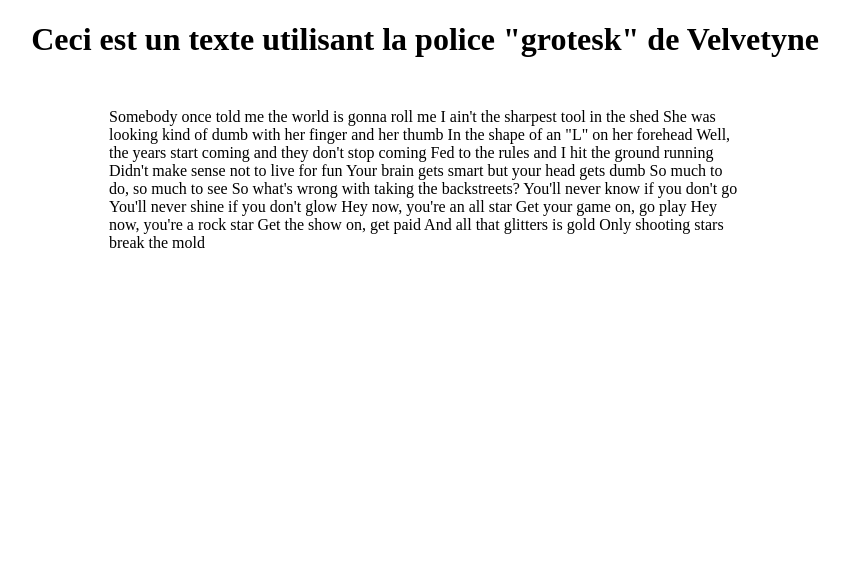
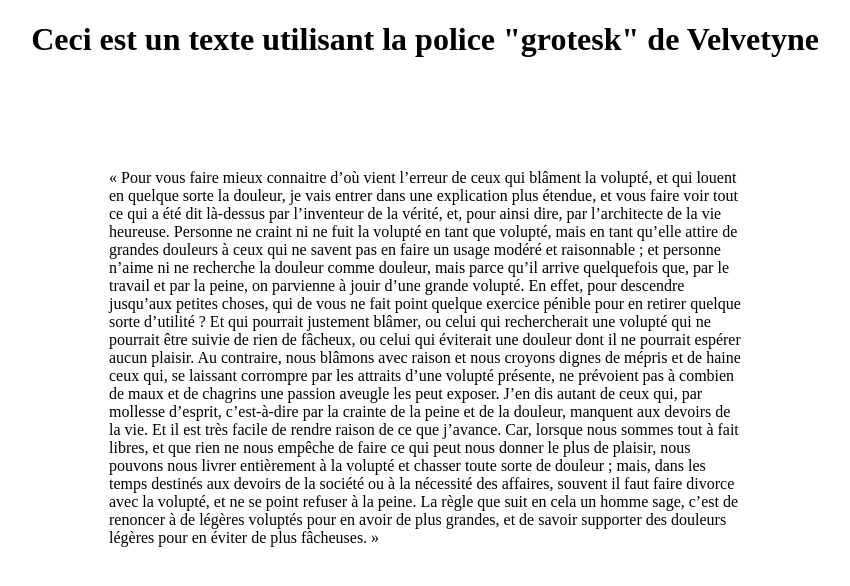
Before and after one commit to eracom-id492/biblio_20_tblaser, a plain HTML site: page Velvetyne/index.html in a window 1280 px wide. Shown: the whole page, without its empty margins (215-1065 px from the left). Drawn offline with Linux system fonts and the light colour scheme.

Commit message:
Add files via upload

```diff
--- a/Velvetyne/index.html
+++ b/Velvetyne/index.html
@@ -13,16 +13,8 @@
     </div>
     <div class="paragraphe">
       <p>
-        Somebody once told me the world is gonna roll me I ain't the sharpest
-        tool in the shed She was looking kind of dumb with her finger and her
-        thumb In the shape of an "L" on her forehead Well, the years start
-        coming and they don't stop coming Fed to the rules and I hit the ground
-        running Didn't make sense not to live for fun Your brain gets smart but
-        your head gets dumb So much to do, so much to see So what's wrong with
-        taking the backstreets? You'll never know if you don't go You'll never
-        shine if you don't glow Hey now, you're an all star Get your game on, go
-        play Hey now, you're a rock star Get the show on, get paid And all that
-        glitters is gold Only shooting stars break the mold
+        « Pour vous faire mieux connaitre d’où vient l’erreur de ceux qui blâment la volupté, et qui louent en quelque sorte la douleur, je vais entrer dans une explication plus étendue, et vous faire voir tout ce qui a été dit là-dessus par l’inventeur de la vérité, et, pour ainsi dire, par l’architecte de la vie heureuse. Personne ne craint ni ne fuit la volupté en tant que volupté, mais en tant qu’elle attire de grandes douleurs à ceux qui ne savent pas en faire un usage modéré et raisonnable ; et personne n’aime ni ne recherche la douleur comme douleur, mais parce qu’il arrive quelquefois que, par le travail et par la peine, on parvienne à jouir d’une grande volupté. En effet, pour descendre jusqu’aux petites choses, qui de vous ne fait point quelque exercice pénible pour en retirer quelque sorte d’utilité ? Et qui pourrait justement blâmer, ou celui qui rechercherait une volupté qui ne pourrait être suivie de rien de fâcheux, ou celui qui éviterait une douleur dont il ne pourrait espérer aucun plaisir.
+Au contraire, nous blâmons avec raison et nous croyons dignes de mépris et de haine ceux qui, se laissant corrompre par les attraits d’une volupté présente, ne prévoient pas à combien de maux et de chagrins une passion aveugle les peut exposer. J’en dis autant de ceux qui, par mollesse d’esprit, c’est-à-dire par la crainte de la peine et de la douleur, manquent aux devoirs de la vie. Et il est très facile de rendre raison de ce que j’avance. Car, lorsque nous sommes tout à fait libres, et que rien ne nous empêche de faire ce qui peut nous donner le plus de plaisir, nous pouvons nous livrer entièrement à la volupté et chasser toute sorte de douleur ; mais, dans les temps destinés aux devoirs de la société ou à la nécessité des affaires, souvent il faut faire divorce avec la volupté, et ne se point refuser à la peine. La règle que suit en cela un homme sage, c’est de renoncer à de légères voluptés pour en avoir de plus grandes, et de savoir supporter des douleurs légères pour en éviter de plus fâcheuses. »
       </p>
     </div>
   </body>
--- a/Velvetyne/style.css
+++ b/Velvetyne/style.css
@@ -8,6 +8,7 @@
 h1 {
   font-family: "Grotesk", sans-serifs;
   text-align: center;
+  position: relative;
 }
 
 .paragraphe {
@@ -18,6 +19,8 @@ h1 {
   align-items: center;
   justify-content: center;
   margin: auto;
+  position: relative;
+  margin-top: 200px;
 }
 p {
   font-family: "Karrik-Regular";
```
